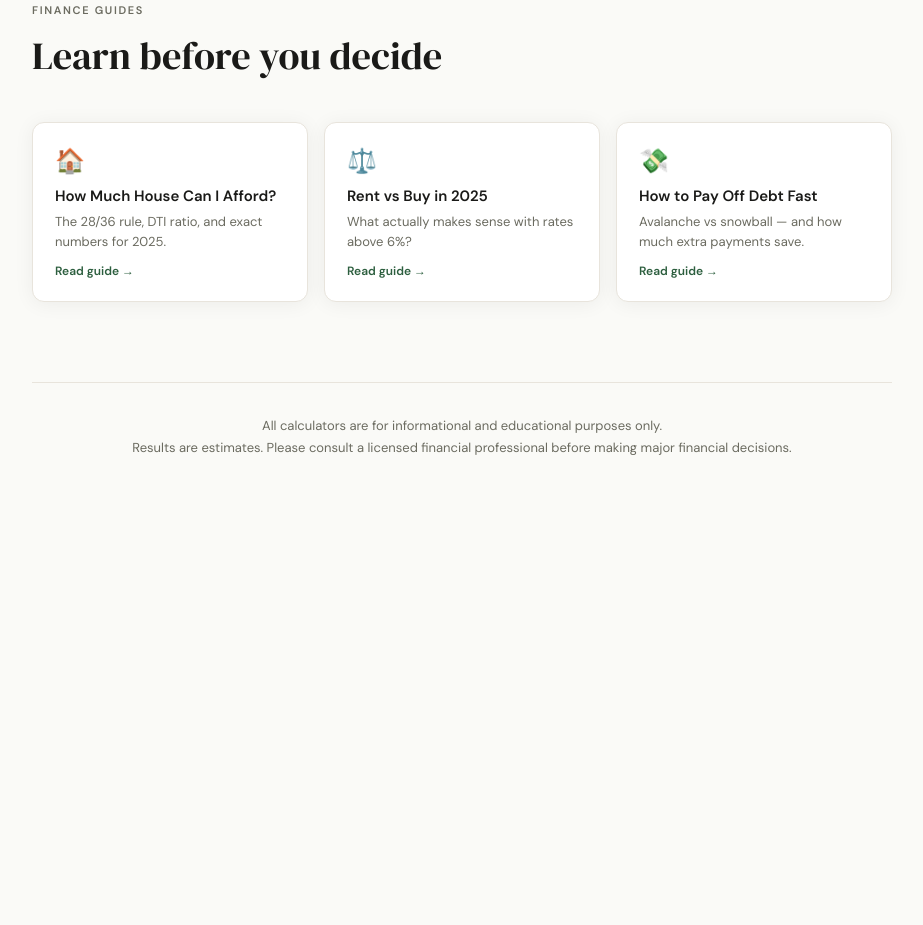
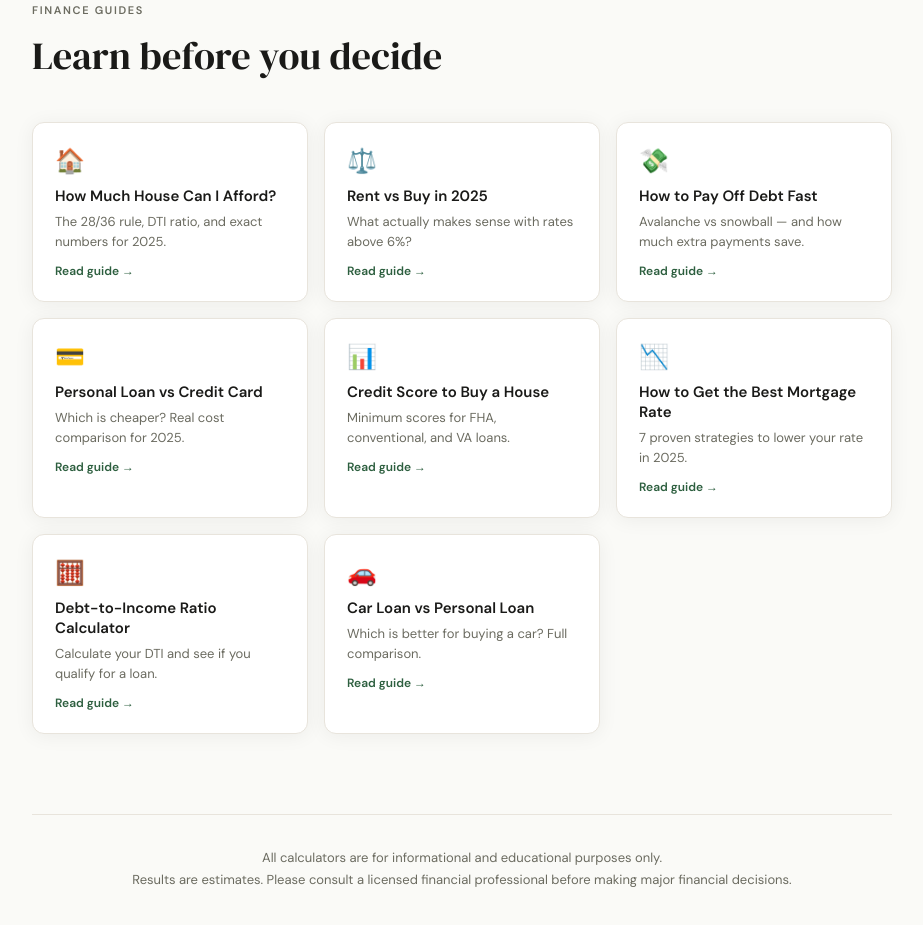
Before and after one commit to finance-calculators/mortgage-calculator, a plain HTML site: page index.html in a window 1280 px wide. Shown: the part 1490-2415 px from the top of the page, without its empty margins (178-1101 px from the left). Before the commit the page ends 2049 px from the top, so only its background shows below. Drawn offline with Linux system fonts and the light colour scheme.

Commit message:
Add files via upload

```diff
--- a/index.html
+++ b/index.html
@@ -174,6 +174,41 @@
         <div style="font-size:12px;color:#2d5f3f;font-weight:600;margin-top:12px">Read guide →</div>
       </a>
 
+      <a href="personal-loan-vs-credit-card.html" style="display:block;background:#fff;border:1px solid var(--border);border-radius:12px;padding:22px;text-decoration:none;color:var(--ink);box-shadow:var(--shadow);transition:transform 0.2s" onmouseover="this.style.transform='translateY(-3px)'" onmouseout="this.style.transform='none'">
+        <div style="font-size:24px;margin-bottom:10px">💳</div>
+        <div style="font-weight:600;font-size:15px;margin-bottom:6px">Personal Loan vs Credit Card</div>
+        <div style="font-size:13px;color:var(--muted);line-height:1.5">Which is cheaper? Real cost comparison for 2025.</div>
+        <div style="font-size:12px;color:#2d5f3f;font-weight:600;margin-top:12px">Read guide →</div>
+      </a>
+
+      <a href="credit-score-to-buy-a-house.html" style="display:block;background:#fff;border:1px solid var(--border);border-radius:12px;padding:22px;text-decoration:none;color:var(--ink);box-shadow:var(--shadow);transition:transform 0.2s" onmouseover="this.style.transform='translateY(-3px)'" onmouseout="this.style.transform='none'">
+        <div style="font-size:24px;margin-bottom:10px">📊</div>
+        <div style="font-weight:600;font-size:15px;margin-bottom:6px">Credit Score to Buy a House</div>
+        <div style="font-size:13px;color:var(--muted);line-height:1.5">Minimum scores for FHA, conventional, and VA loans.</div>
+        <div style="font-size:12px;color:#2d5f3f;font-weight:600;margin-top:12px">Read guide →</div>
+      </a>
+
+      <a href="how-to-get-best-mortgage-rate.html" style="display:block;background:#fff;border:1px solid var(--border);border-radius:12px;padding:22px;text-decoration:none;color:var(--ink);box-shadow:var(--shadow);transition:transform 0.2s" onmouseover="this.style.transform='translateY(-3px)'" onmouseout="this.style.transform='none'">
+        <div style="font-size:24px;margin-bottom:10px">📉</div>
+        <div style="font-weight:600;font-size:15px;margin-bottom:6px">How to Get the Best Mortgage Rate</div>
+        <div style="font-size:13px;color:var(--muted);line-height:1.5">7 proven strategies to lower your rate in 2025.</div>
+        <div style="font-size:12px;color:#2d5f3f;font-weight:600;margin-top:12px">Read guide →</div>
+      </a>
+
+      <a href="debt-to-income-ratio-calculator.html" style="display:block;background:#fff;border:1px solid var(--border);border-radius:12px;padding:22px;text-decoration:none;color:var(--ink);box-shadow:var(--shadow);transition:transform 0.2s" onmouseover="this.style.transform='translateY(-3px)'" onmouseout="this.style.transform='none'">
+        <div style="font-size:24px;margin-bottom:10px">🧮</div>
+        <div style="font-weight:600;font-size:15px;margin-bottom:6px">Debt-to-Income Ratio Calculator</div>
+        <div style="font-size:13px;color:var(--muted);line-height:1.5">Calculate your DTI and see if you qualify for a loan.</div>
+        <div style="font-size:12px;color:#2d5f3f;font-weight:600;margin-top:12px">Read guide →</div>
+      </a>
+
+      <a href="car-loan-vs-personal-loan.html" style="display:block;background:#fff;border:1px solid var(--border);border-radius:12px;padding:22px;text-decoration:none;color:var(--ink);box-shadow:var(--shadow);transition:transform 0.2s" onmouseover="this.style.transform='translateY(-3px)'" onmouseout="this.style.transform='none'">
+        <div style="font-size:24px;margin-bottom:10px">🚗</div>
+        <div style="font-weight:600;font-size:15px;margin-bottom:6px">Car Loan vs Personal Loan</div>
+        <div style="font-size:13px;color:var(--muted);line-height:1.5">Which is better for buying a car? Full comparison.</div>
+        <div style="font-size:12px;color:#2d5f3f;font-weight:600;margin-top:12px">Read guide →</div>
+      </a>
+
     </div>
   </div>
 
```
